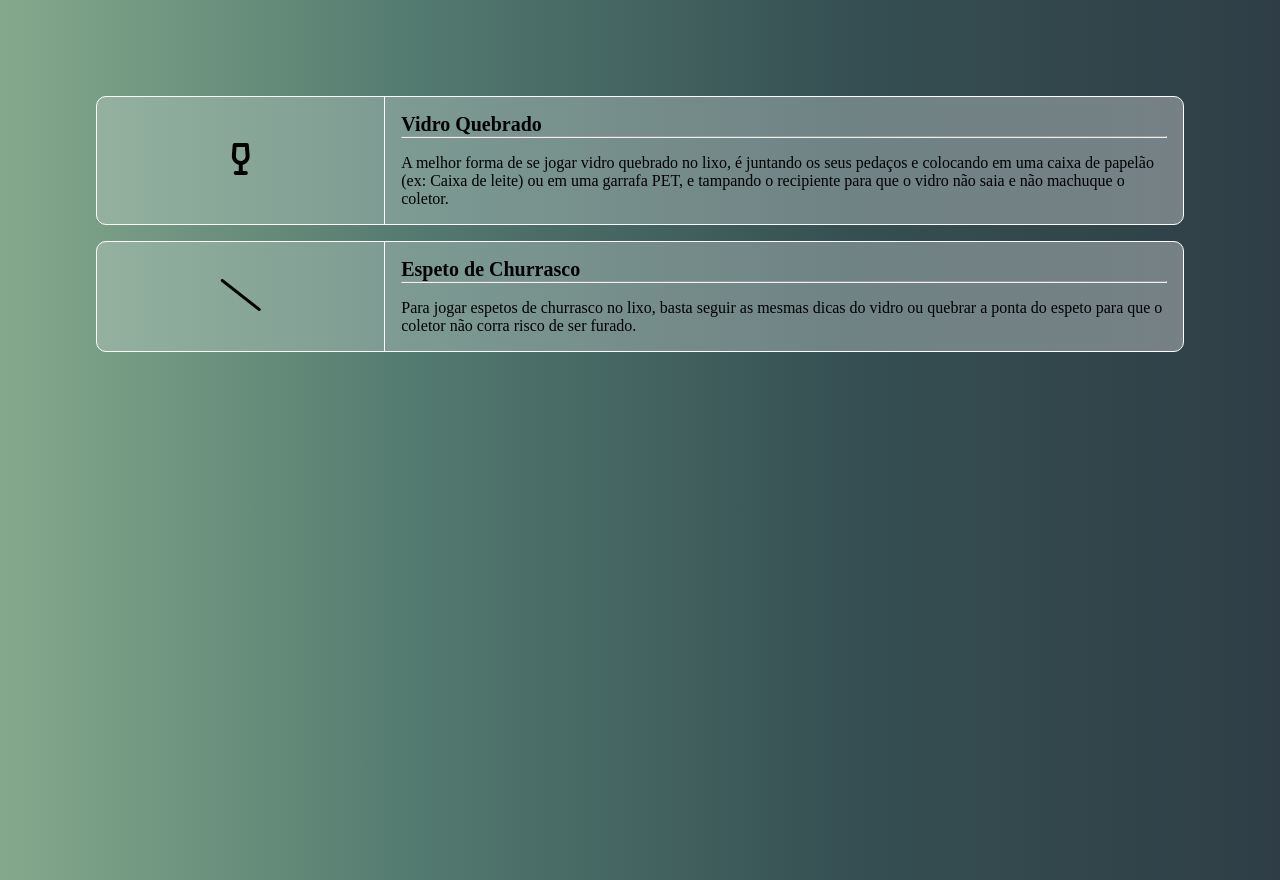
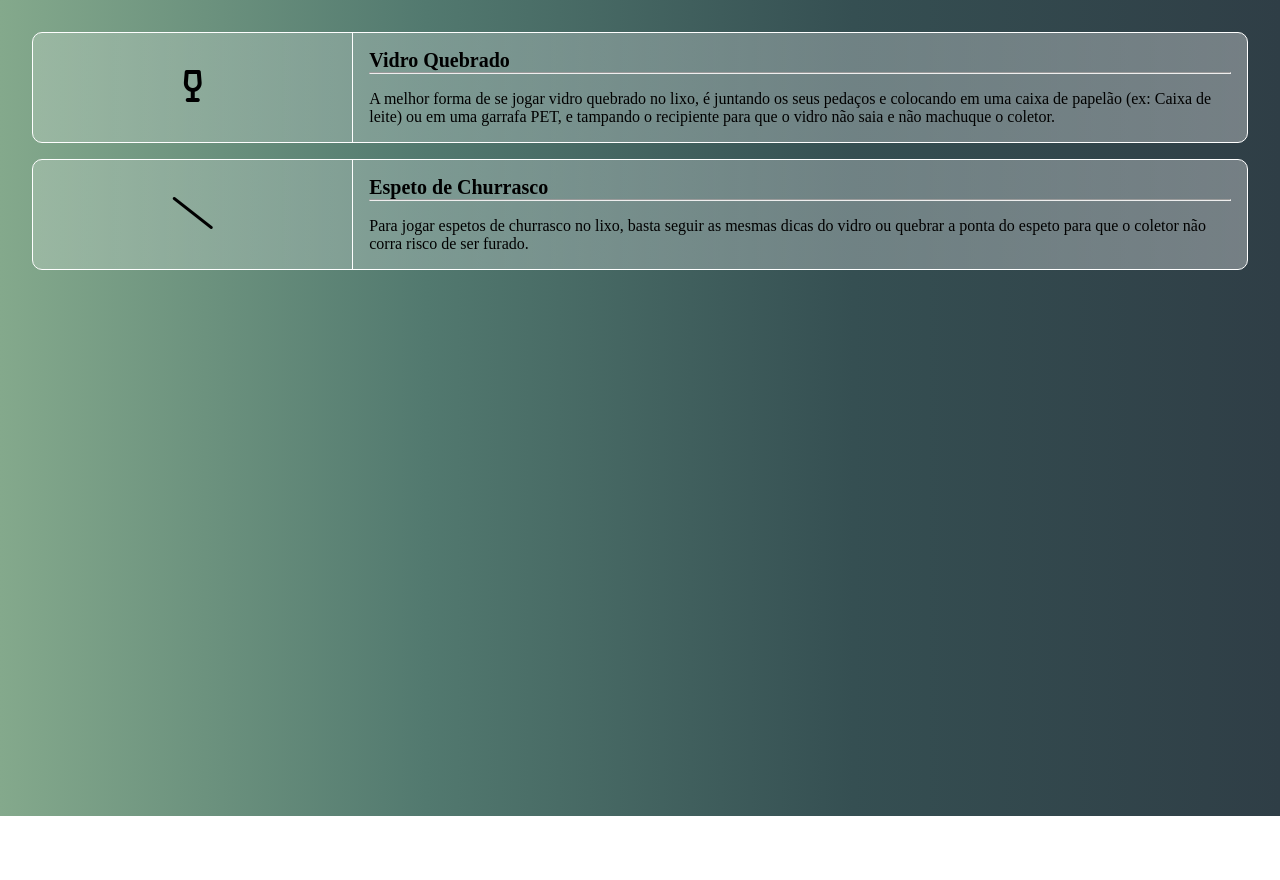
Before and after one commit to ryuvi/LixoCorreto, a plain HTML site: page index.html in a window 1280 px wide. After the commit the page ends 816 px from the top, so only its background shows below. Drawn offline with Linux system fonts and the light colour scheme.

Commit message:
Made Changes

```diff
--- a/style.css
+++ b/style.css
@@ -27,7 +27,7 @@ body {
   align-items: center;
   display: flex;
   justify-content: center;
-  margin: 5em;
+  margin: 1em;
 }
 
 .practices {
```
